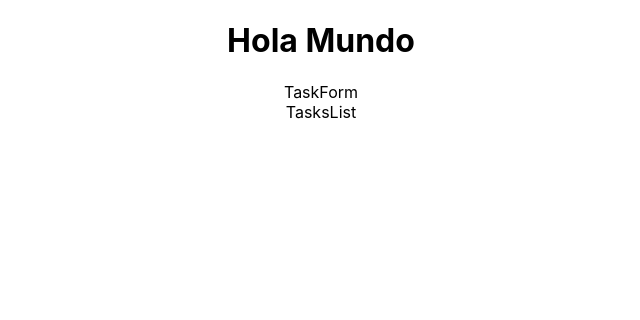
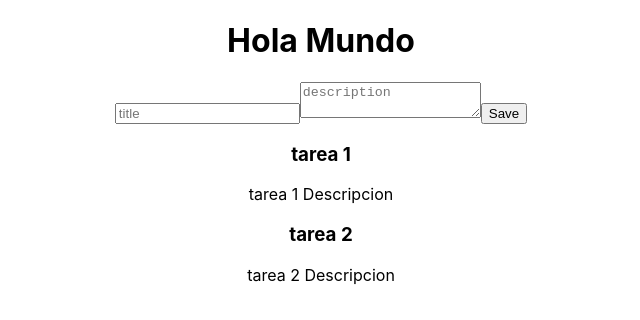
Before and after one commit to YordanSBarrera/react-rtk-crud, a React (Create React App) app: page / in a window 1280 px wide. Shown: the top 320 px of the page, without its empty margins (319-959 px from the left). Built offline with nearby package versions, Linux system fonts and the light colour scheme.

Commit message:
config redux

```diff
--- a/package.json
+++ b/package.json
@@ -11,6 +11,7 @@
     "react-dom": "^18.2.0",
     "react-redux": "^8.0.2",
     "react-scripts": "5.0.1",
+    "uuid": "^8.3.2",
     "web-vitals": "^2.1.4"
   },
   "scripts": {
--- a/src/App.js
+++ b/src/App.js
@@ -1,15 +1,13 @@
 import "./App.css";
-import { useSelector } from "react-redux/es/exports";
 import TaskForm from "./components/TaskForm";
 import TasksList from "./components/TasksList";
+
 const App = () => {
- const tasksState=useSelector(state=>state.tasks);
- console.log(tasksState)
   return (
     <div className="App">
-    <h1>Hola Mundo</h1>
-    <TaskForm/>
-    <TasksList/>
+      <h1>Hola Mundo</h1>
+      <TaskForm />
+      <TasksList />
     </div>
   );
 };
--- a/src/components/TaskForm.js
+++ b/src/components/TaskForm.js
@@ -1,9 +1,49 @@
-import React from 'react'
+import { useState } from "react";
+import { useDispatch } from "react-redux";
+import { addTask } from "../features/tasks/taskSlice";
+import {v4 as uuid} from "uuid";
 
 function TaskForm() {
+  const [task, setTask] = useState({
+    title: "",
+    description: "",
+  });
+
+  const dispatch = useDispatch();
+
+  const handleChange = (e) => {
+    setTask({
+      ...task,
+      [e.target.name]: e.target.value,
+    });
+    console.log(task);
+  };
+  const handleSubmit = (e) => {
+    e.preventDefault();
+    dispatch(
+      addTask({
+        ...task,
+        id: uuid(),
+      })
+    );
+  };
+
   return (
-    <div>TaskForm</div>
-  )
+    <form onSubmit={handleSubmit}>
+      <input
+        name="title"
+        type="text"
+        placeholder="title"
+        onChange={handleChange}
+      />
+      <textarea
+        name="description"
+        placeholder="description"
+        onChange={handleChange}
+      ></textarea>
+      <button>Save</button>
+    </form>
+  );
 }
 
-export default TaskForm
+export default TaskForm;
--- a/src/components/TasksList.js
+++ b/src/components/TasksList.js
@@ -1,9 +1,15 @@
-import React from 'react'
+import React from "react";
+import { useSelector } from "react-redux";
 
 function TasksList() {
-  return (
-    <div>TasksList</div>
-  )
+  const tasks = useSelector((state) => state.tasks);
+  console.log(tasks);
+  return <div>{tasks.map((task)=>{
+    return (<div key={task.id}>
+        <h3>{task.title}</h3>
+        <p>{task.description}</p>
+    </div>)
+  })}</div>;
 }
 
-export default TasksList
+export default TasksList;
--- a/src/features/tasks/taskSlice.js
+++ b/src/features/tasks/taskSlice.js
@@ -1,25 +1,29 @@
 //import { createSlice } from "@reduxjs/toolkit";
 import { createSlice } from "@reduxjs/toolkit";
 
-const initialState=[
+const initialState = [
   {
-    id:"1",
-    title:"tarea 1",
-    description:"tarea 1 Descripcion",
-    completed:false
+    id: "1",
+    title: "tarea 1",
+    description: "tarea 1 Descripcion",
+    completed: false,
   },
   {
-    id:"2",
-    title:"tarea 2",
-    description:"tarea 2 Descripcion",
-    completed:false
+    id: "2",
+    title: "tarea 2",
+    description: "tarea 2 Descripcion",
+    completed: false,
   },
-]
+];
 
 const taskSlice = createSlice({
   name: "tasks",
   initialState,
-  reducers: {},
+  reducers: {
+    addTask: (state, action) => {
+      state.push(action.payload);
+    },
+  },
 });
-
+export const { addTask } = taskSlice.actions;
 export default taskSlice.reducer;
```
Also changed, not shown: 1 other file (tests, documents, lock files or other folders).
